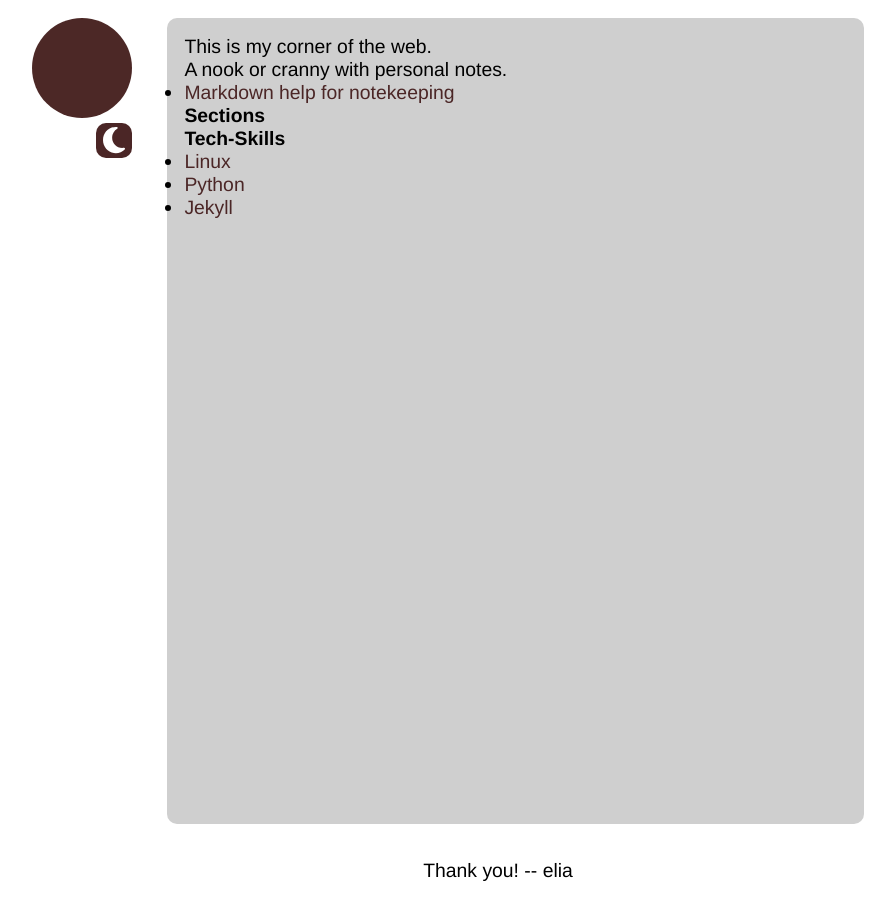
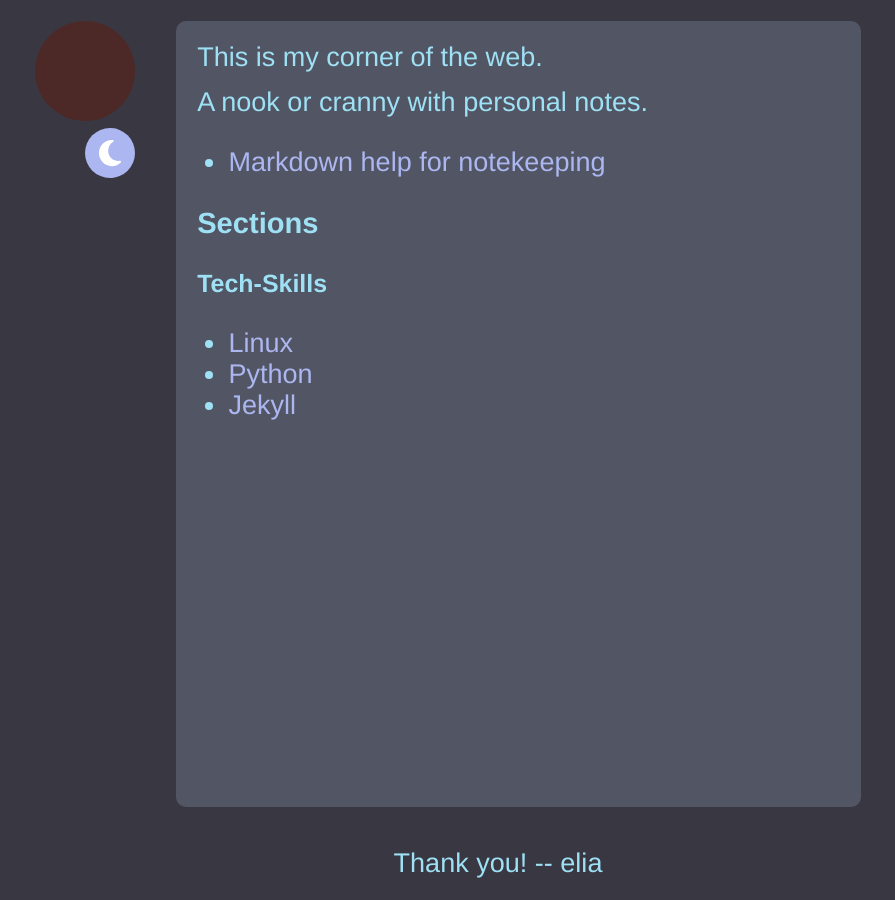
Before and after one commit to elia-b/notes, a Jekyll site: the page built from home-page.md, in a window 1280 px wide. Shown: the whole page, without its empty margins (142-1037 px from the left). Built offline with Jekyll 4.4.1, drawn with Linux system fonts in a browser that asks for light colours.

Commit message:
improve css

```diff
--- a/_sass/_main.scss
+++ b/_sass/_main.scss
@@ -2,9 +2,10 @@
 
 $headerHeight: 10rem;
 
-$primary-light: #ffffff;
-$highlight-light: #4b2626;
-$secondary-light: #cfcfcf;
+$primary-light: #393741;
+$secondary-light: #525563;
+$highlight-light: #9ee1f5;
+$secondary-highlight-light: #acb7f1;
 
 $primary-light-filter: invert(100%) sepia(0%) saturate(7500%) hue-rotate(145deg) brightness(111%) contrast(111%);
 $highlight-light-filter: invert(15%) sepia(14%) saturate(1771%) hue-rotate(314deg) brightness(108%) contrast(94%);
@@ -12,11 +13,12 @@ $highlight-light-filter: invert(15%) sepia(14%) saturate(1771%) hue-rotate(314de
 * {
   margin: 0;
   padding: 0;
-  font-size: 0.9rem;
+  font-size: 1rem;
   font-family: Helvetica, sans-serif;
+  color: $highlight-light;
 
   @include laptop {
-    font-size: 1.1rem;
+    font-size: 1.3rem;
   }
 }
 
@@ -27,6 +29,7 @@ main{
   min-height: 100vh;
   min-height: 100svh;
   align-items: center;
+  background-color: $primary-light;
 
 
   .top {
@@ -95,15 +98,15 @@ main{
 
 
 button {
-  border-radius: 10px;
+  border-radius: 30px;
   cursor: pointer;
   display: flex;
   justify-content: center;
   align-items: center;
   width: 30px;
   height: 30px;
-  padding: 1rem;
-  background-color: $highlight-light;
+  padding: 1.2rem;
+  background-color: $secondary-highlight-light;
   border: none;
 
   img {
@@ -125,10 +128,46 @@ img {
 }
 
 a {
-  color: $highlight-light;
+  color: $secondary-highlight-light;
   text-decoration: none;
 }
 
 a:hover {
   color: $primary-light;
 }
+
+ul {
+  list-style-position: inside;
+  padding-left: 1.5rem;
+  list-style: disc;
+}
+
+p, h1, h2, h3, ul{
+  padding-bottom: 0.7rem;
+}
+
+ul, h2, h3{
+  padding-top: 0.7rem;
+}
+
+h2 {
+  font-size: 1.4rem;
+}
+
+h3 {
+  font-size: 1.2rem;
+}
+
+pre {
+  display: block;
+  margin: 0.7rem 0;
+  padding: 0.7rem;
+  border-radius: 10px;
+  background-color: $primary-light;
+}
+
+.language-plaintext{
+  padding: 0.1rem;
+  border-radius: 10px;
+  background-color: $primary-light;
+}
```
